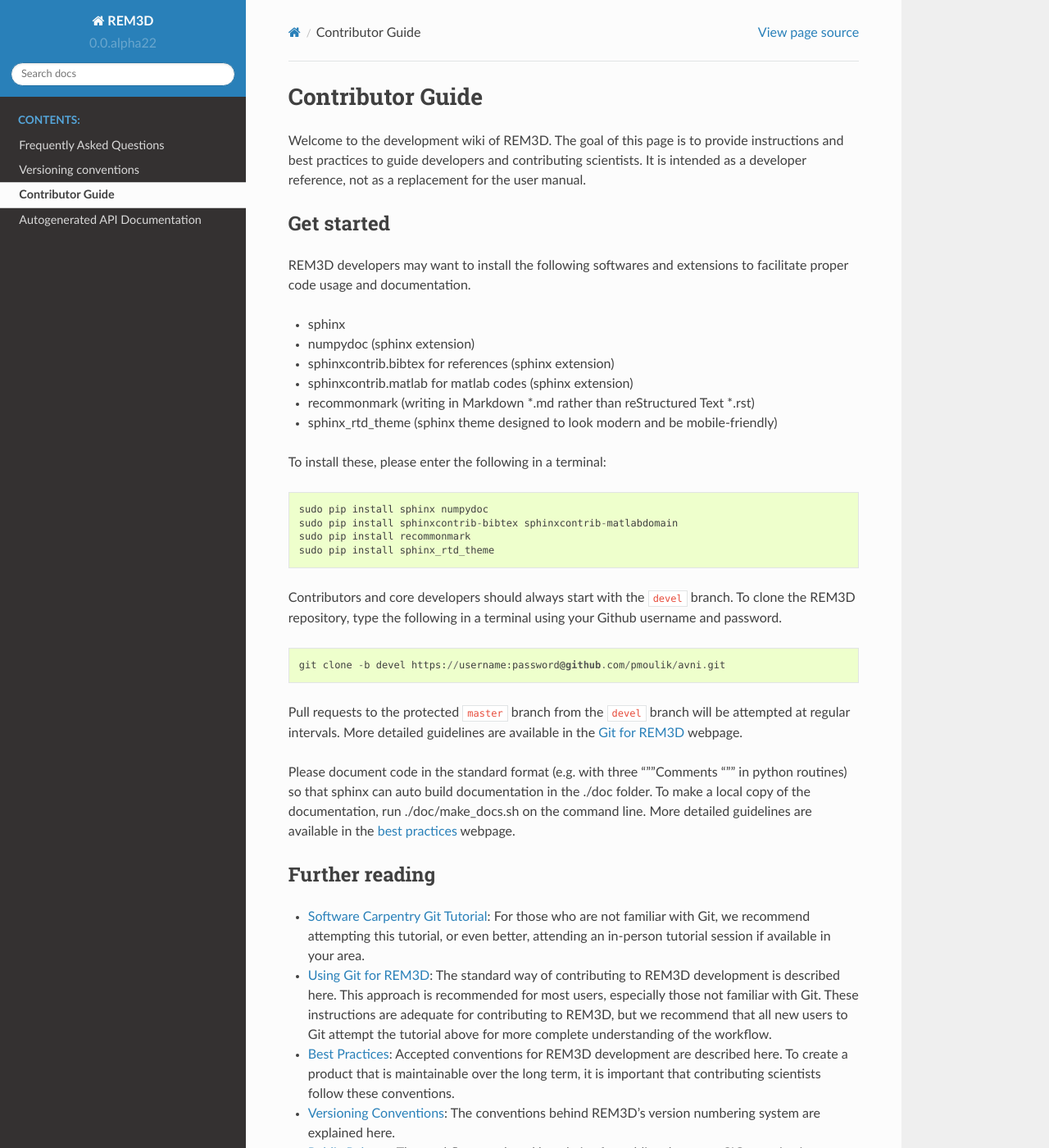
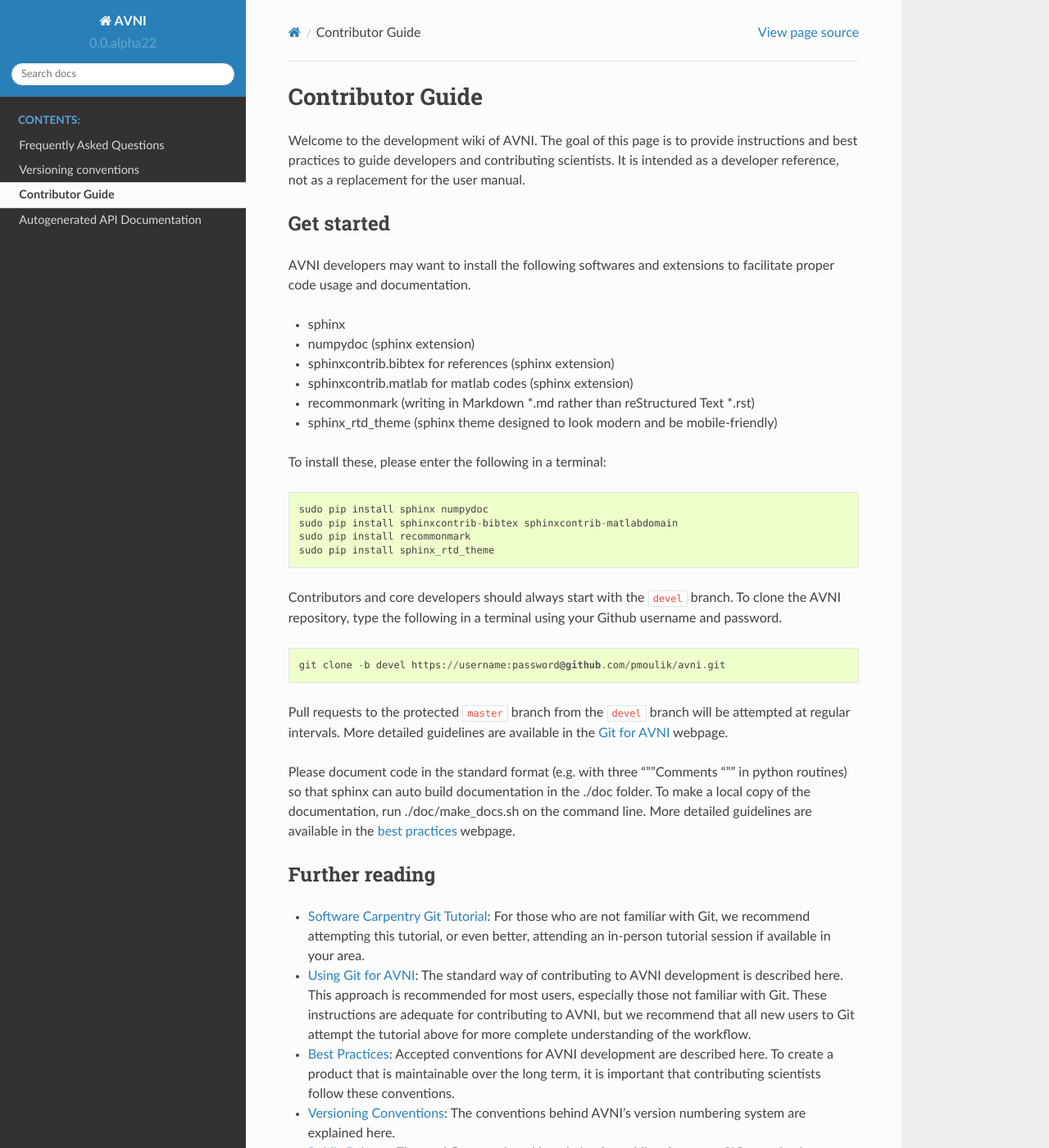
Before and after one commit to globalseismology/avni, a Sphinx documentation site: the page built from docs/contributing.md, in a window 1280 px wide and 1400 px high. Shown: the whole window at 82% size. Built offline with Sphinx 7.4.7 and the Read the Docs theme 2.0.0, drawn with Linux system fonts in a browser that asks for light colours; pages that are not in the unit, such as notebooks, are missing from menus; the version number is read from the project's files by our own code.

Commit message:
changed names to AVNI

````diff
--- a/docs/conf.py
+++ b/docs/conf.py
@@ -1,6 +1,6 @@
 # -*- coding: utf-8 -*-
 #
-# REM3D documentation build configuration file, created by
+# AVNI documentation build configuration file, created by
 # sphinx-quickstart on Wed Apr 26 2019.
 #
 # This file is execfile()d with the current directory set to its
@@ -101,7 +101,7 @@
 master_doc = 'index'
 
 # General information about the project.
-project = u'REM3D'
+project = u'AVNI'
 copyright = u'2017, Pritwiraj Moulik'
 author = u'Pritwiraj Moulik'
 
@@ -259,7 +259,7 @@
 #html_search_scorer = 'scorer.js'
 
 # Output file base name for HTML help builder.
-htmlhelp_basename = 'REM3Ddoc'
+htmlhelp_basename = 'AVNIdoc'
 
 # -- Options for LaTeX output ---------------------------------------------
 
@@ -336,7 +336,7 @@
 % \newcommand{\codename}{\hspace{0.1in}CodeName\hspace{0.1in}}
 \hspace{0.1in}\manual{}\hspace{0.1in}} }}
 \\[12pt]
-{\Large REM3D Software User Manual}
+{\Large AVNI Software User Manual}
 \end{center}
 
 %MAIN PICTURE%
@@ -352,7 +352,7 @@
 
 %USER MANUAL%
 \color{dark_grey}
-\hfill{\Huge \fontfamily{\sfdefault}\selectfont REM3D \\
+\hfill{\Huge \fontfamily{\sfdefault}\selectfont AVNI \\
 \raggedleft \huge \fontfamily{\sfdefault}\selectfont Version
 % keep the following line as is so that we can replace this using a script:
 0.1.0-pre %VERSION-INFO%
@@ -389,7 +389,7 @@
 }
 
 %COPYRIGHT STATEMENT
-\textcopyright Copyright 2020, Pritwiraj Moulik, REM3D Project and Regents of the University of California
+\textcopyright Copyright 2020, Pritwiraj Moulik, AVNI Project and Regents of the University of California
 
 }
 
@@ -404,7 +404,7 @@
 # (source start file, target name, title,
 #  author, documentclass [howto, manual, or own class]).
 latex_documents = [
-  (master_doc, 'REM3D.tex', u'REM3D Documentation',
+  (master_doc, 'AVNI.tex', u'AVNI Documentation',
    u'Pritwiraj Moulik', 'manual'),
 ]
 
@@ -434,7 +434,7 @@
 # One entry per manual page. List of tuples
 # (source start file, name, description, authors, manual section).
 man_pages = [
-    (master_doc, 'avni', u'REM3D Documentation',
+    (master_doc, 'avni', u'AVNI Documentation',
      [author], 1)
 ]
 
@@ -448,8 +448,8 @@
 # (source start file, target name, title, author,
 #  dir menu entry, description, category)
 texinfo_documents = [
-  (master_doc, 'REM3D', u'REM3D Documentation',
-   author, 'REM3D', 'One line description of project.',
+  (master_doc, 'AVNI', u'AVNI Documentation',
+   author, 'AVNI', 'One line description of project.',
    'Miscellaneous'),
 ]
 
--- a/docs/contributing.md
+++ b/docs/contributing.md
@@ -2,12 +2,12 @@
 Contributor Guide
 =================
 
-Welcome to the development wiki of REM3D.  The goal of this page is to provide instructions and best practices to guide developers and contributing scientists. It is intended as a developer reference, not as a replacement for the user manual.
+Welcome to the development wiki of AVNI.  The goal of this page is to provide instructions and best practices to guide developers and contributing scientists. It is intended as a developer reference, not as a replacement for the user manual.
 
 Get started
 -----------
 
-REM3D developers may want to install the following softwares and extensions to facilitate proper code usage and documentation.
+AVNI developers may want to install the following softwares and extensions to facilitate proper code usage and documentation.
 * sphinx
 * numpydoc (sphinx extension)
 * sphinxcontrib.bibtex for references (sphinx extension)
@@ -23,11 +23,11 @@
 sudo pip install sphinx_rtd_theme
 ```
 
-Contributors and core developers should always start with the `devel` branch. To clone the REM3D repository, type the following in a terminal using your Github username and password.
+Contributors and core developers should always start with the `devel` branch. To clone the AVNI repository, type the following in a terminal using your Github username and password.
 ```
 git clone -b devel https://username:password@github.com/pmoulik/avni.git
 ```
-Pull requests to the protected `master` branch from the `devel` branch will be attempted at regular intervals. More detailed guidelines are available in the [Git for REM3D](git_for_REM3D.md) webpage.
+Pull requests to the protected `master` branch from the `devel` branch will be attempted at regular intervals. More detailed guidelines are available in the [Git for AVNI](git_for_AVNI.md) webpage.
 
 Please document code in the standard format (e.g. with three """Comments """ in python routines) so that sphinx can auto build documentation in the ./doc folder. To make a local copy of the documentation, run ./doc/make_docs.sh on the command line. More detailed guidelines are available in the [best practices](best_practices.md) webpage.
 
@@ -36,10 +36,10 @@
 
 - [Software Carpentry Git Tutorial](https://swcarpentry.github.io/git-novice/index.html): For those who are not familiar with Git, we recommend attempting this tutorial, or even better, attending an in-person tutorial session if available in your area.
 
-- [Using Git for REM3D](git_for_REM3D.md):  The standard way of contributing to REM3D development is described here. This approach is recommended for most users, especially those not familiar with Git. These instructions are adequate for contributing to REM3D, but we recommend that all new users to Git attempt the tutorial above for more complete understanding of the workflow.
+- [Using Git for AVNI](git_for_AVNI.md):  The standard way of contributing to AVNI development is described here. This approach is recommended for most users, especially those not familiar with Git. These instructions are adequate for contributing to AVNI, but we recommend that all new users to Git attempt the tutorial above for more complete understanding of the workflow.
 
-- [Best Practices](best_practices.md):  Accepted conventions for REM3D development are described here.  To create a product that is maintainable over the long term, it is important that contributing scientists follow these conventions.
+- [Best Practices](best_practices.md):  Accepted conventions for AVNI development are described here.  To create a product that is maintainable over the long term, it is important that contributing scientists follow these conventions.
 
-- [Versioning Conventions](versioning_conventions.md):  The conventions behind REM3D's version numbering system are explained here.
+- [Versioning Conventions](versioning_conventions.md):  The conventions behind AVNI's version numbering system are explained here.
 
 - [Public Release](public_release.md):  The workflow employed by admins for public releases to CIG repositories.
--- a/docs/index.rst
+++ b/docs/index.rst
@@ -3,10 +3,10 @@
    You can adapt this file completely to your liking, but it should at least
    contain the root `toctree` directive.
 
-Welcome to REM3D's documentation!
+Welcome to AVNI's documentation!
 =================================
 
-Write a few sentences about what REM3D is here. You can also link to other documents such as the
+Write a few sentences about what AVNI is here. You can also link to other documents such as the
 
 .. include:: contributing.md
 
````
Also changed, not shown: docs/FAQ.md (+5 -5 lines), docs/best_practices.md (+2 -2 lines), docs/git_for_AVNI.md (renamed from docs/git_for_REM3D.md, +1 -1 lines), 1 other file.
